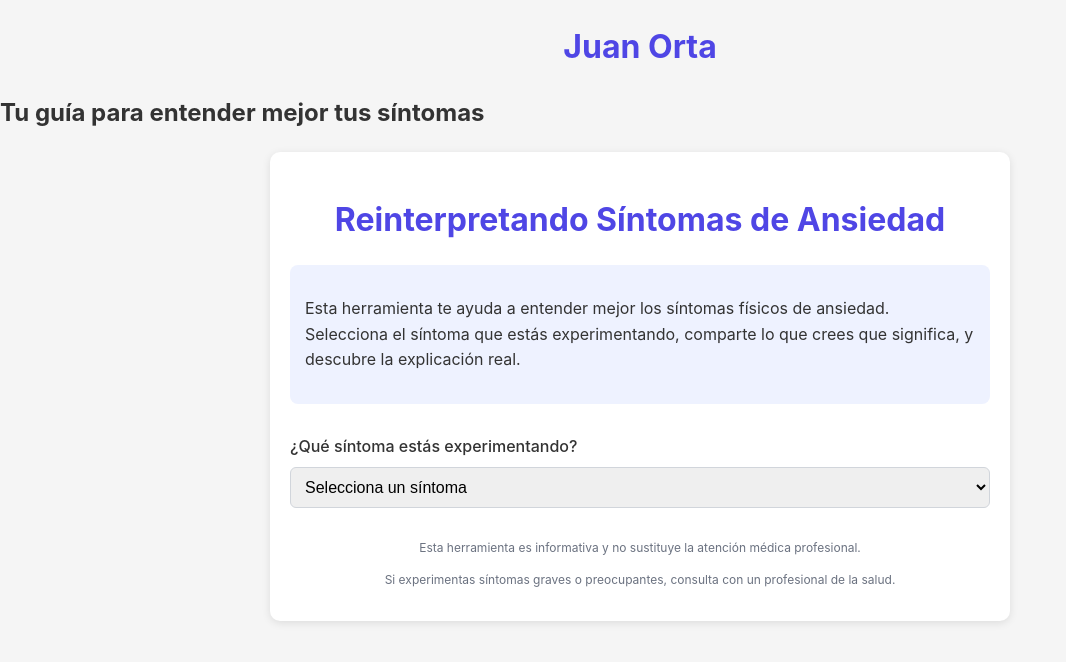
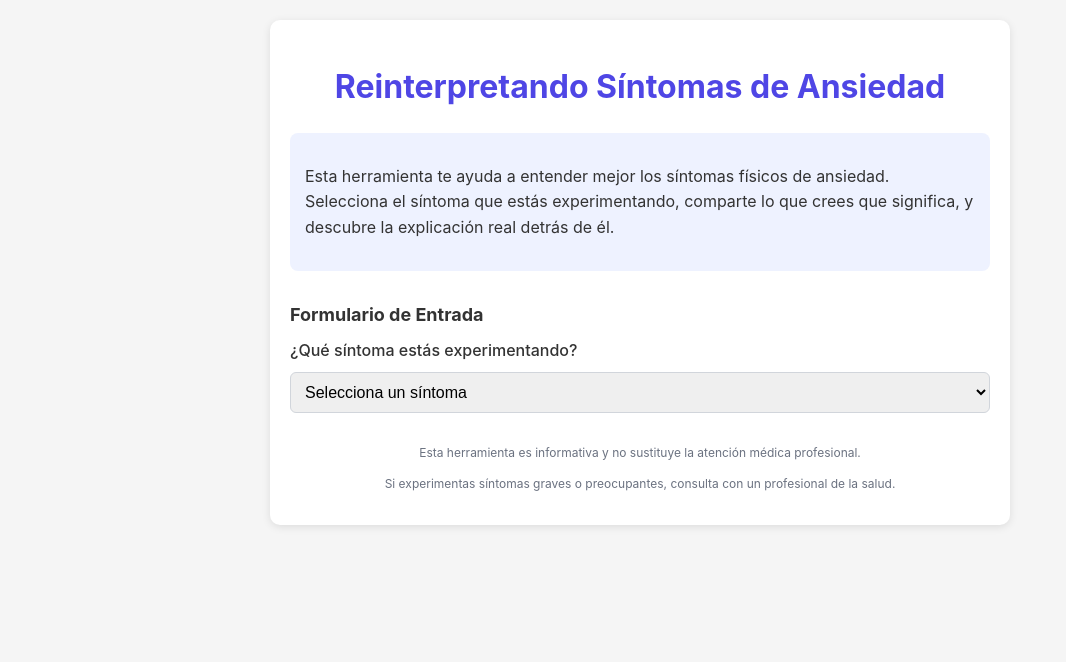
Before and after one commit to JuanWalden/ansi, a plain HTML site: page index.html in a window 1280 px wide. Shown: the whole page, without its empty margins (0-1066 px from the left). Drawn offline with Linux system fonts and the light colour scheme.

```diff
--- a/index.html
+++ b/index.html
@@ -4,8 +4,6 @@
     <meta charset="UTF-8">
     <meta name="viewport" content="width=device-width, initial-scale=1.0">
     <title>App del taller de Ansiedad del Centro Rol</title>
-    <h1>Juan Orta<h1>
-<h2>Tu guía para entender mejor tus síntomas</h2>
     <style>
         body {
             font-family: -apple-system, BlinkMacSystemFont, 'Segoe UI', Roboto, Oxygen, Ubuntu, Cantarell, 'Open Sans', 'Helvetica Neue', sans-serif;
@@ -91,7 +89,7 @@
         .reminder-box {
             background-color: #eff6ff;
         }
-        h3 {
+        h2, h3 {
             margin-top: 0;
             margin-bottom: 8px;
             font-size: 18px;
@@ -130,11 +128,12 @@
         <h1>Reinterpretando Síntomas de Ansiedad</h1>
 
         <div class="info-box">
-            <p>Esta herramienta te ayuda a entender mejor los síntomas físicos de ansiedad. Selecciona el síntoma que estás experimentando, comparte lo que crees que significa, y descubre la explicación real.</p>
+            <p>Esta herramienta te ayuda a entender mejor los síntomas físicos de ansiedad. Selecciona el síntoma que estás experimentando, comparte lo que crees que significa, y descubre la explicación real detrás de él.</p>
         </div>
 
         <!-- Formulario de entrada -->
         <div id="form-view">
+            <h2>Formulario de Entrada</h2>
             <div class="form-group">
                 <label for="symptom-select">¿Qué síntoma estás experimentando?</label>
                 <select id="symptom-select" required>
@@ -153,6 +152,7 @@
 
         <!-- Vista de resultados -->
         <div id="results-view">
+            <h2>Resultados</h2>
             <div class="result-box symptom-box">
                 <h3>Tu síntoma:</h3>
                 <p id="result-symptom" style="font-weight: bold;"></p>
```
